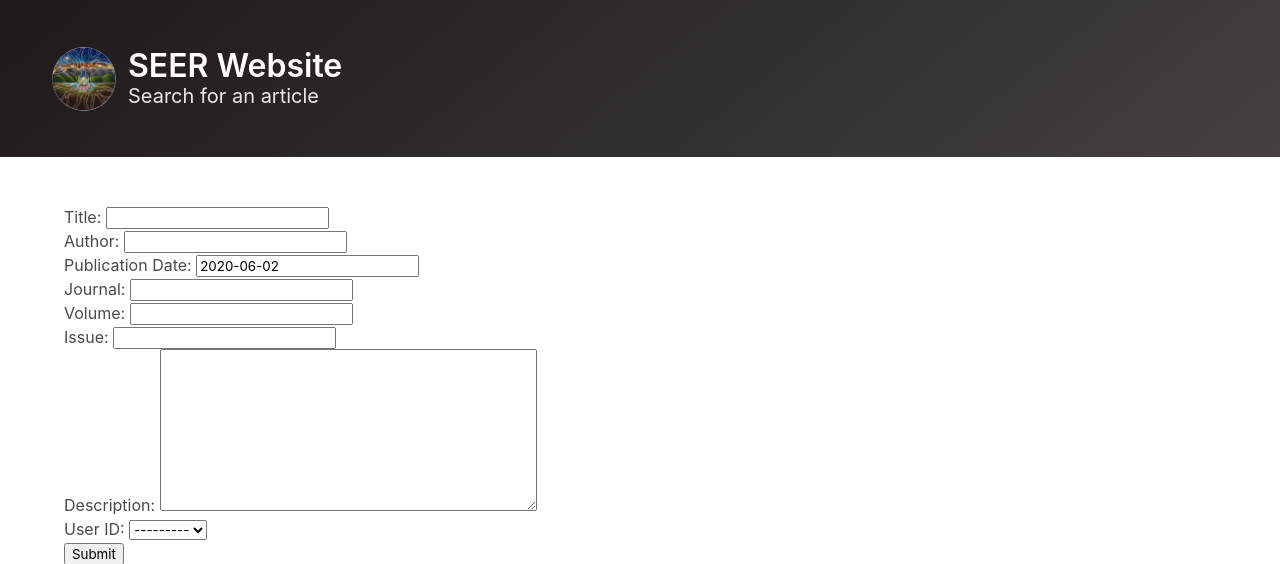
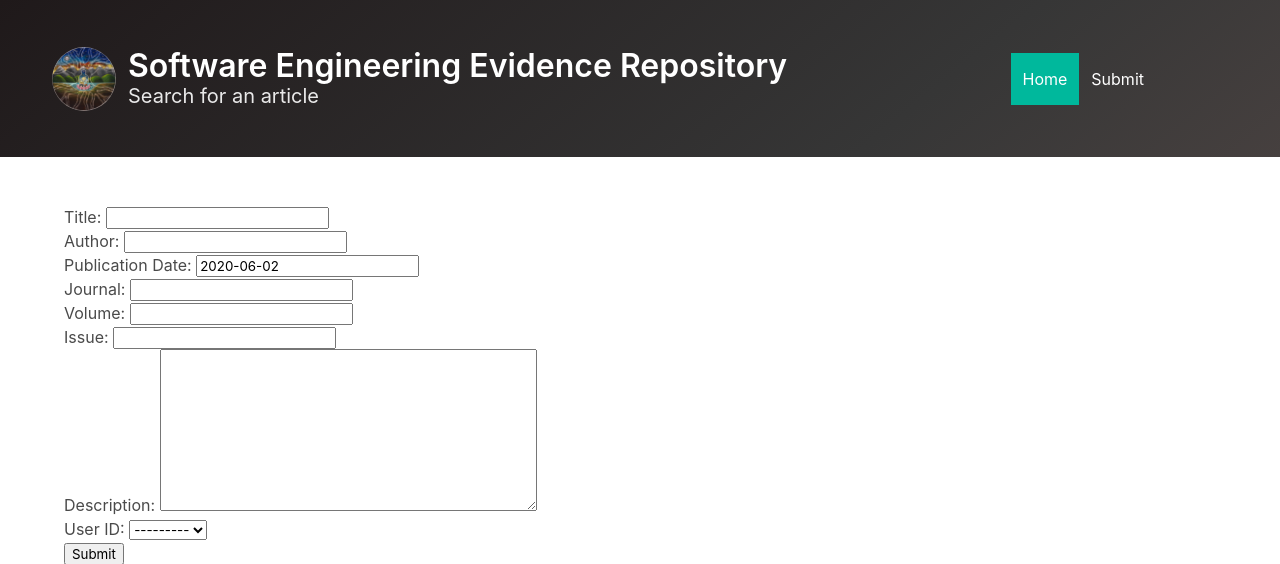
Before and after one commit to ChrisPidgeon/CISE_S1_2020_team27, a Django app: page /seer_app/submit/ in a window 1280 px wide. Shown: the top 564 px of the page. Run offline with Django 3.2, Linux system fonts and the light colour scheme; some libraries are stand-ins or nearby versions.

Commit message:
Base.html, template inheritance, hamburger menu

```diff
--- a/seer_site/seer_app/templates/seer_app/SubmitForm.html
+++ b/seer_site/seer_app/templates/seer_app/SubmitForm.html
@@ -1,38 +1,8 @@
-{% load static %}
-<!DOCTYPE html>
-<html>
-    <head>
-        <meta name="viewport" content="width=device-width, initial-scale=1.0">
-        <meta http-equiv="content-type" content="text/html" charset="utf-8"/>
-        <title>SEER</title>
+{% extends "seer_app/base.html" %}
+{{ block.super }}
 
-        <!-- The link below references to the css stylesheet used. I have opted for an online CDN link for CSS as it keeps the bulk of the program less-->
-        <link rel="stylesheet" href="https://maxcdn.bootstrapcdn.com/font-awesome/4.7.0/css/font-awesome.min.css">
-  <link rel="stylesheet" href="https://cdnjs.cloudflare.com/ajax/libs/bulma/0.4.2/css/bulma.css">
-    </head>
-    <body>
-        <!--Luis 20/05/2020 aligned logo and title to left-->
-        <section class="hero is-dark is-bold">
-            <div class="hero-body ">
-                <div class="container ">
-                    <div class="columns is-mobile is-left is-vcentered">
-                        <figure class="image is-64x64">
-                            <img class="is-rounded" src="{% static 'seer_app/media/SEER_Logo.png' %}">
-                        </figure>
-                        <div class="column">
-                        <span class="title">
-                                <strong>
-                            SEER Website
-                                </strong>
-                            </span><br>
-                        <span class="subtitle">Search for an article</span>
-                        </div>
-                    </div>
-                </div>
-            </div>
-        </section>
-
-    <br/> <br/>
+{% block content %}
+<br/><br/>
 
     <div class="container">
         <form method="POST"> {% csrf_token %}
@@ -41,7 +11,7 @@
 
             <input type="submit" value="Submit">
         </form>
+    </div>
 
 
-
-    </div>
+{% endblock content %}
--- /dev/null
+++ b/seer_site/seer_app/templates/seer_app/base.html
@@ -0,0 +1,71 @@
+{% load static %}
+<!DOCTYPE html>
+<html>
+  <head>
+    <meta charset="utf-8">
+    <meta name="viewport" content="width=device-width, initial-scale=1">
+    <title>SEER</title>
+    <link rel="stylesheet" href="https://cdn.jsdelivr.net/npm/bulma@0.8.2/css/bulma.min.css">
+    <script defer src="https://use.fontawesome.com/releases/v5.3.1/js/all.js"></script>
+  </head>
+  <body>
+    <section class="hero is-dark is-bold">
+        <div class="hero-body ">
+            <div class="container ">
+                <div class="columns is-mobile is-left is-vcentered">
+                    <figure class="image is-64x64">
+                        <img class="is-rounded" src="{% static 'seer_app/media/SEER_Logo.png' %}">
+                    </figure>
+                    <div class="column">
+                        <span class="title">
+                            <strong>
+                                Software Engineering Evidence Repository
+                            </strong>
+                        </span><br>
+                        <span class="subtitle">
+                            Search for an article
+                        </span>
+                    </div>
+                    <nav class="navbar is-primary">
+                        <div class="container">
+                            <span class="navbar-burger burger" data-target="navMenu">
+                                <span></span>
+                                <span></span>
+                                <span></span>
+                            </span>
+                        </div>
+                        <div id="navMenu" class="navbar-menu">
+                            <div class="navbar-end">
+                                <a href="{% url 'Home' %}" class="navbar-item is-active">Home</a>
+                                <a href="{% url 'Submit' %}" class="navbar-item">Submit</a>
+                                <a href="" class="navbar-item"></a>
+                                <a href="" class="navbar-item"></a>
+                                <a href="" class="navbar-item"></a>
+                            </div>
+                        </div>
+                    </div>
+                </nav>
+            </div>
+                </div>
+        </div>
+
+    </section>
+
+    {% block content %}
+
+
+    {% endblock content %}
+
+    <script type="text/javascript">
+    (function(){
+        var burger = document.querySelector('.burger');
+        var nav = document.querySelector('#'+burger.dataset.target);
+
+        burger.addEventListener('click', function(){
+            burger.classList.toggle('is-active');
+            nav.classList.toggle('is-active');
+        })
+    })();
+    </script>
+  </body>
+</html>
--- a/seer_site/seer_app/urls.py
+++ b/seer_site/seer_app/urls.py
@@ -2,6 +2,6 @@ from django.urls import path
 from seer_app.views import index, submit
 
 urlpatterns = [
-    path('', index, name='Home Page'),
+    path('', index, name='Home'),
     path('submit/', submit, name='Submit')
 ]
```
Also changed, not shown: seer_site/seer_app/templates/seer_app/Home.html (+6 -43 lines).
